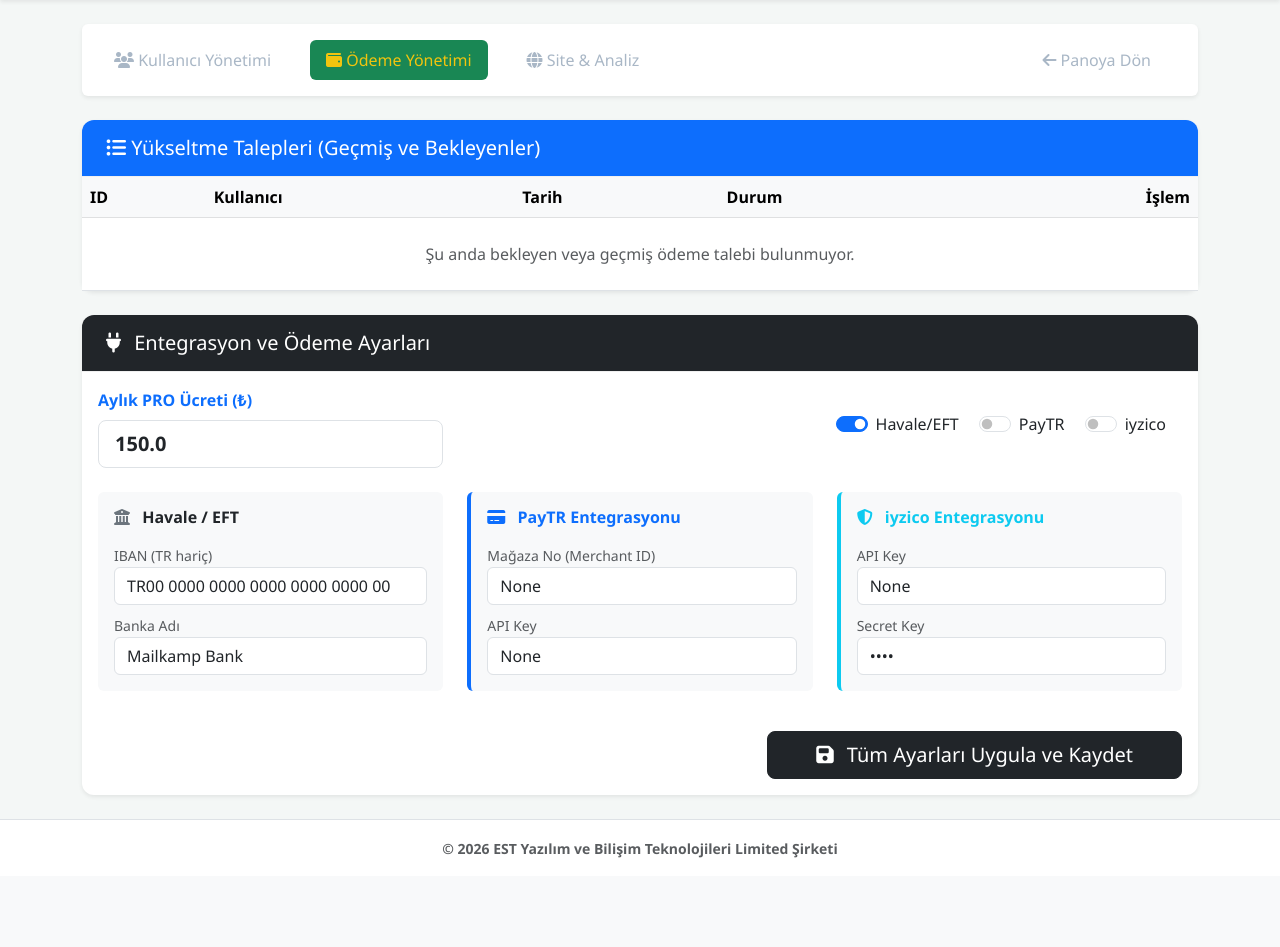
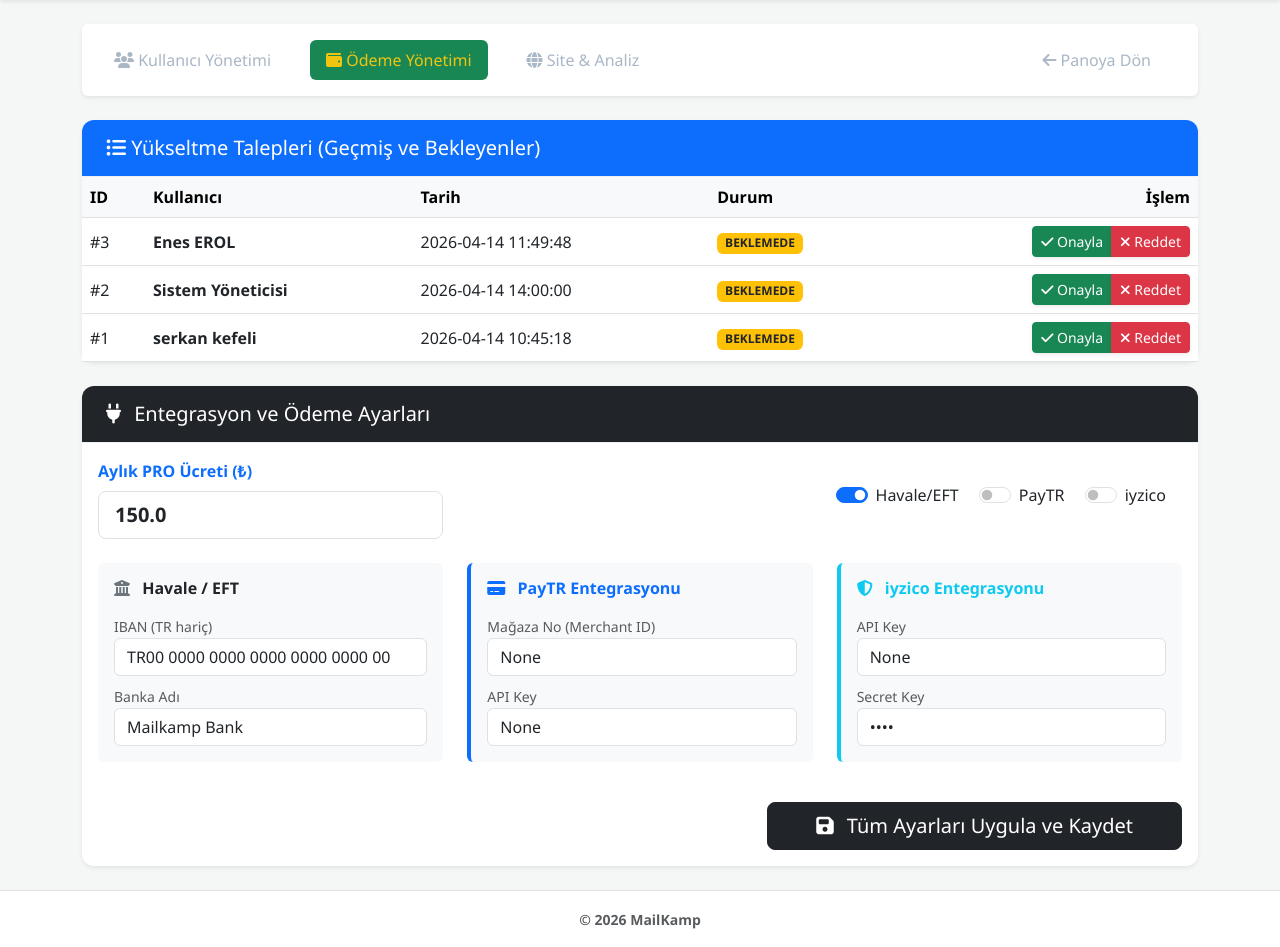
Before and after one commit to serkankefeli/mailuygulamasi, a Flask app: page /admin/payment_management in a window 1280 px wide. Shown: the part 80-1027 px from the top of the page. Before the commit the page ends 938 px from the top, so only its background shows below. Run offline with Flask 3, Linux system fonts and the light colour scheme; a user stored in the database is signed in; data comes from the database, SQL or seed files in the repository; both versions use the stored data as it was after the commit; some libraries are stand-ins or nearby versions.

Commit message:
Sunucudaki manuel duzeltmeler (Mailkamp markasi ve admin panel fixleri) GitHub'a aktarildi

```diff
--- a/app.py
+++ b/app.py
@@ -64,6 +64,8 @@ def load_user(user_id):
 def init_db():
     conn = sqlite3.connect(DB_NAME)
     cursor = conn.cursor()
+
+    # Standart Tablolar
     cursor.execute(
         '''CREATE TABLE IF NOT EXISTS users (id INTEGER PRIMARY KEY AUTOINCREMENT, ad_soyad TEXT, email TEXT UNIQUE, password_hash TEXT, is_admin INTEGER DEFAULT 0, auth_code TEXT)''')
     cursor.execute(
@@ -81,17 +83,19 @@ def init_db():
     cursor.execute(
         "CREATE TABLE IF NOT EXISTS templates (id INTEGER PRIMARY KEY AUTOINCREMENT, user_id INTEGER, template_name TEXT, subject TEXT, body TEXT)")
 
-    # 🆕 YENİ EKLENEN ÖDEME TABLOLARI 🆕
+    # 🆕 ÖDEME VE TALEP TABLOLARI (Burada olduğundan emin olalım)
     cursor.execute('''CREATE TABLE IF NOT EXISTS payment_settings (
         id INTEGER PRIMARY KEY AUTOINCREMENT,
         active_methods TEXT DEFAULT 'havale',
         iban_no TEXT, banka_adi TEXT, hesap_sahibi TEXT, pro_price REAL DEFAULT 150.00,
         paytr_id TEXT, paytr_key TEXT, iyzico_api_key TEXT, iyzico_secret_key TEXT
     )''')
+
     cursor.execute('''CREATE TABLE IF NOT EXISTS upgrade_requests (
         id INTEGER PRIMARY KEY AUTOINCREMENT, user_id INTEGER, talep_tarihi TEXT, odeme_metodu TEXT, durum TEXT DEFAULT 'beklemede', notlar TEXT
     )''')
 
+    # Sütun Güncellemeleri
     try:
         cursor.execute("ALTER TABLE settings ADD COLUMN webhook_url TEXT")
     except:
@@ -113,15 +117,16 @@ def init_db():
     except:
         pass
 
-        # 🆕 VİTRİN VE SEO TABLOSU 🆕 (Girinti hatası düzeltildi!)
+    # 🆕 VİTRİN TABLOSU (Hizalama Düzeltildi!)
     cursor.execute('''CREATE TABLE IF NOT EXISTS landing_settings (
-            id INTEGER PRIMARY KEY AUTOINCREMENT,
-            hero_title TEXT, hero_subtitle TEXT,
-            f1_title TEXT, f1_desc TEXT,
-            f2_title TEXT, f2_desc TEXT,
-            f3_title TEXT, f3_desc TEXT,
-            footer_text TEXT, ga_id TEXT, looker_url TEXT
-        )''')
+        id INTEGER PRIMARY KEY AUTOINCREMENT,
+        hero_title TEXT, hero_subtitle TEXT,
+        f1_title TEXT, f1_desc TEXT,
+        f2_title TEXT, f2_desc TEXT,
+        f3_title TEXT, f3_desc TEXT,
+        footer_text TEXT, ga_id TEXT, looker_url TEXT
+    )''')
+
     cursor.execute("SELECT id FROM landing_settings")
     if not cursor.fetchone():
         cursor.execute(
@@ -133,17 +138,18 @@ def init_db():
              "Spam filtrelerine takılmadan hızlı teslimat.",
              "© 2026 Mailkamp."))
 
+    # Admin Hesabı
     cursor.execute("SELECT * FROM users WHERE email = 'admin@sistem.com'")
     if not cursor.fetchone():
         cursor.execute(
             "INSERT INTO users (ad_soyad, email, password_hash, is_admin, plan_type) VALUES (?, ?, ?, 1, 'pro')",
             ('Sistem Yöneticisi', 'admin@sistem.com', generate_password_hash("123456")))
 
-    # 🆕 VARSAYILAN ÖDEME AYARLARINI OLUŞTUR 🆕
+    # Varsayılan Ödeme Ayarları
     cursor.execute("SELECT id FROM payment_settings")
     if not cursor.fetchone():
         cursor.execute("INSERT INTO payment_settings (iban_no, banka_adi, hesap_sahibi) VALUES (?, ?, ?)",
-                       ("TR00 0000 0000 0000 0000 0000 00", "Mailkamp", "Mailkamp"))
+                       ("TR00 0000 0000 0000 0000 0000 00", "Mailkamp Bank", "Serkan Kefeli"))
 
     conn.commit()
     conn.close()
@@ -252,7 +258,7 @@ def export_logs():
     with pd.ExcelWriter(output, engine='openpyxl') as writer: df.to_excel(writer, index=False,
                                                                           sheet_name='Gonderim_Raporu')
     output.seek(0)
-    return send_file(output, download_name=f"EST_Mail_Raporu_{datetime.now().strftime('%Y%m%d_%H%M')}.xlsx",
+    return send_file(output, download_name=f"MailKamp_Raporu_{datetime.now().strftime('%Y%m%d_%H%M')}.xlsx",
                      as_attachment=True)
 
 
@@ -433,7 +439,7 @@ def background_mailer(user_id, email_list, subject, body, attachment_paths, vide
 
                 reklam_html = ""
                 if is_free_plan:
-                    reklam_html = f'''<div style="text-align: center; margin-top: 20px; padding-top: 20px; border-top: 1px dashed #e0e0e0;"><p style="font-size: 11px; color: #95a5a6; margin: 0;">Bu e-posta ⚡ <a href="{base_url}" style="color: #2980b9; font-weight: bold; text-decoration: none;">MailKamp</a> platformu ile ücretsiz gönderilmiştir.</p></div>'''
+                    reklam_html = f'''<div style="text-align: center; margin-top: 20px; padding-top: 20px; border-top: 1px dashed #e0e0e0;"><p style="font-size: 11px; color: #95a5a6; margin: 0;">Bu e-posta ⚡ <a href="{base_url}" style="color: #2980b9; font-weight: bold; text-decoration: none;"MailKamp</a> platformu ile ücretsiz gönderilmiştir.</p></div>'''
 
                 kurumsal_html = f'''<!DOCTYPE html><html><body style="margin: 0; padding: 0; background-color: #f4f7f6; font-family: sans-serif;"><table width="100%" border="0" cellspacing="0" cellpadding="0" style="padding: 40px 20px;"><tr><td align="center"><table width="600" border="0" cellspacing="0" cellpadding="0" style="background-color: #ffffff; border-radius: 10px; overflow: hidden; box-shadow: 0 5px 15px rgba(0,0,0,0.05);"><tr><td style="background-color: #1a2b3c; padding: 30px; text-align: center;"><h1 style="color: #ffffff; margin: 0; font-size: 24px;">MailKamp</h1></td></tr><tr><td style="padding: 40px 30px; color: #333333; line-height: 1.8;">{kisisel_body}{video_html}</td></tr><tr><td style="background-color: #ecf0f1; padding: 20px 30px; text-align: center;"><p style="margin: 0; font-size: 13px; color: #7f8c8d; font-weight: bold;">© {datetime.now().year} MailKamp</p><p style="margin: 10px 0 0 0; font-size: 12px; color: #95a5a6;">Abonelikten ayrılmak için <a href="{unsubscribe_link}" style="color: #e74c3c;">tıklayınız</a>.</p>{reklam_html}</td></tr></table></td></tr></table></body></html>'''
 
--- a/templates/admin_payments.html
+++ b/templates/admin_payments.html
@@ -33,7 +33,7 @@
                     </tr>
                 </thead>
                 <tbody>
-                    {% for req in requests %}
+                    {% for req in talepler %}
                     <tr>
                         <td>#{{ req[0] }}</td>
                         <td class="fw-bold">{{ req[1] }}</td>
--- a/templates/base.html
+++ b/templates/base.html
@@ -3,7 +3,7 @@
 <head>
     <meta charset="UTF-8">
     <meta name="viewport" content="width=device-width, initial-scale=1.0">
-    <title>EST Kurumsal Mail Paneli</title>
+    <title>MailKamp Kurumusal Mail Paneli</title>
 
     <link rel="icon" type="image/png" href="{{ url_for('static', filename='images/app_logo.png') }}" onerror="this.href='{{ url_for('static', filename='images/logo.png') }}'">
 
@@ -42,7 +42,7 @@
 
     <a class="navbar-brand d-flex align-items-center me-5" href="/dashboard">
         <img src="{{ url_for('static', filename='images/app_logo.png') }}"
-             alt="EST Mail"
+             alt="MailKamp"
              class="navbar-brand-logo"
              onerror="this.src='{{ url_for('static', filename='images/logo.png') }}'; this.onerror=null;">
     </a>
@@ -117,7 +117,7 @@
 
 <footer class="footer mt-auto py-3 bg-white border-top text-center mt-5">
     <div class="container">
-        <span class="text-muted small fw-bold">© {{ now.year if now else '2026' }} EST Yazılım ve Bilişim Teknolojileri Limited Şirketi</span>
+        <span class="text-muted small fw-bold">© {{ now.year if now else '2026' }} MailKamp</span>
     </div>
 </footer>
 
--- a/templates/register.html
+++ b/templates/register.html
@@ -3,7 +3,7 @@
 <head>
     <meta charset="UTF-8">
     <meta name="viewport" content="width=device-width, initial-scale=1.0">
-    <title>Kayıt Ol | EST Mail</title>
+    <title>Kayıt Ol | MailKamp</title>
     <link href="https://cdn.jsdelivr.net/npm/bootstrap@5.3.0/dist/css/bootstrap.min.css" rel="stylesheet">
     <link rel="stylesheet" href="https://cdnjs.cloudflare.com/ajax/libs/font-awesome/6.4.0/css/all.min.css">
     <style>
@@ -20,7 +20,7 @@
 
             <div class="text-center mb-4">
                 <a href="/" class="text-decoration-none">
-                    <h2 class="fw-bold text-dark"><i class="fas fa-paper-plane text-primary"></i> EST Mail</h2>
+                    <h2 class="fw-bold text-dark"><i class="fas fa-paper-plane text-primary"></i> MailKamp</h2>
                 </a>
             </div>
 
--- a/templates/upgrade.html
+++ b/templates/upgrade.html
@@ -6,7 +6,7 @@
             <div class="card shadow-lg border-0 rounded-lg">
                 <div class="card-header bg-dark text-white text-center py-4">
                     <h3 class="mb-0"><i class="fas fa-rocket text-warning"></i> PRO Pakete Yükselt</h3>
-                    <p class="mb-0 text-muted small mt-2">EST Yazılım'ın tüm limitlerini kaldırın ve gücü hissedin.</p>
+                    <p class="mb-0 text-muted small mt-2">MailKamp ile tüm limitlerini kaldırın ve gücü hissedin.</p>
                 </div>
                 <div class="card-body p-5">
                     <div class="text-center mb-4">
```
Also changed, not shown: templates/login.html (+9 -7 lines), templates/settings.html (+5 -5 lines), web_mailer_v6.db, 2 other files.
